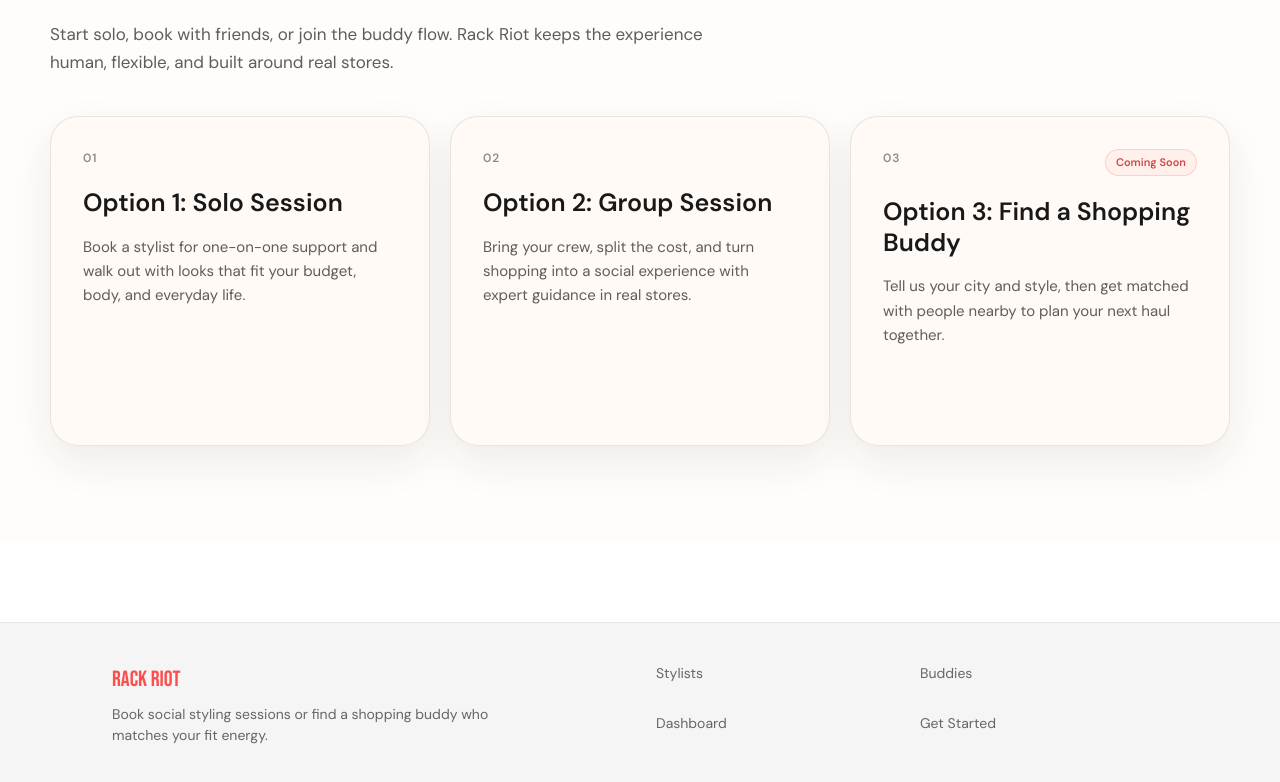
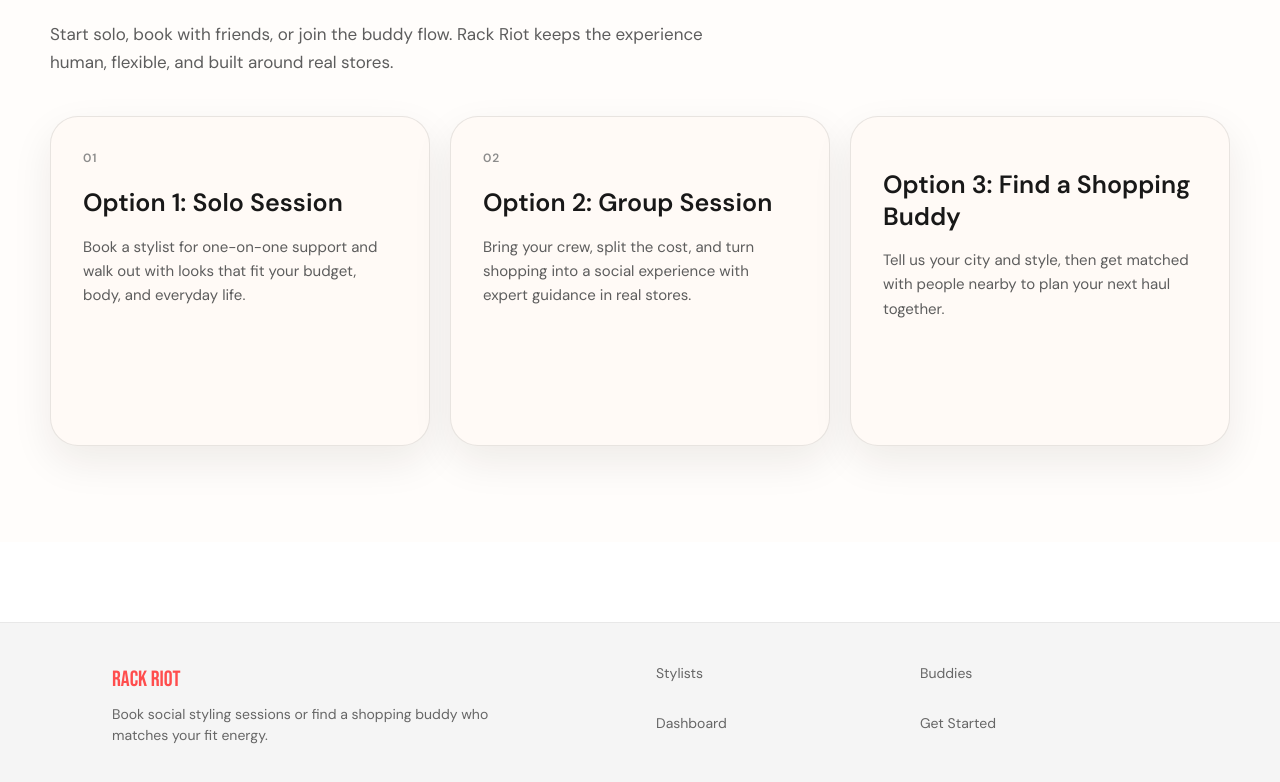
Before and after one commit to hashkeys88/rack-riot, a React (Vite) app: page / in a window 1280 px wide. Shown: the part 1040-1822 px from the top of the page. Built offline with nearby package versions, Linux system fonts and the light colour scheme; no server answers; the HTML template or start-up script is replaced by a standard one.

Commit message:
Remove third card badge and label

```diff
--- a/src/pages/Home.jsx
+++ b/src/pages/Home.jsx
@@ -22,8 +22,7 @@ const options = [
     id: '03',
     title: 'Option 3: Find a Shopping Buddy',
     description:
-      'Tell us your city and style, then get matched with people nearby to plan your next haul together.',
-    badge: 'Coming Soon'
+      'Tell us your city and style, then get matched with people nearby to plan your next haul together.'
   }
 ];
 
@@ -291,12 +290,9 @@ export default function Home() {
                 className="group flex min-h-[330px] flex-col rounded-[28px] border border-[#1f1f1f]/10 bg-[#fffaf6] p-8 shadow-[0_16px_40px_rgba(44,24,16,0.08)] transition-all duration-200 hover:-translate-y-[4px] hover:border-[#ff4d4d]/25 hover:shadow-[0_24px_52px_rgba(44,24,16,0.12)]"
               >
                 <div className="flex items-start justify-between gap-3">
-                  <p className="text-[12px] font-semibold uppercase tracking-[0.08em] text-[#8c8c8c]">{option.id}</p>
-                  {option.badge ? (
-                    <span className="rounded-full border border-[#ff4d4d]/20 bg-[#fff0ec] px-2.5 py-1 text-[11px] font-semibold text-[#d24747]">
-                      {option.badge}
-                    </span>
-                  ) : null}
+                  {option.id !== '03' ? (
+                    <p className="text-[12px] font-semibold uppercase tracking-[0.08em] text-[#8c8c8c]">{option.id}</p>
+                  ) : <span />}
                 </div>
 
                 <h3 className="mt-5 text-[25px] font-semibold leading-tight text-[#181818]">{option.title}</h3>
```
